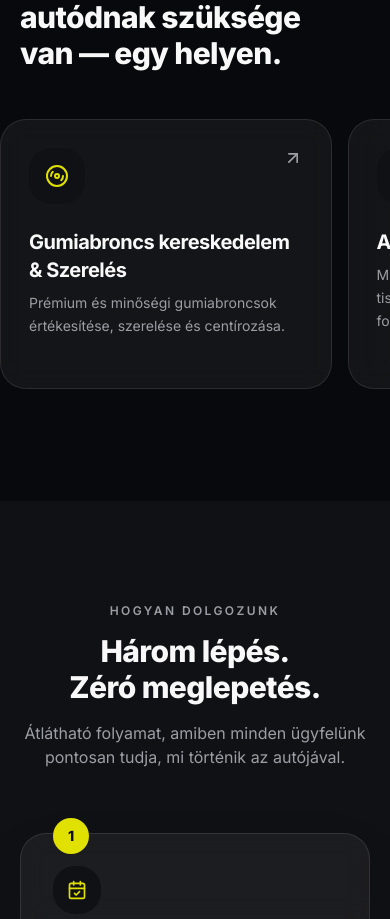
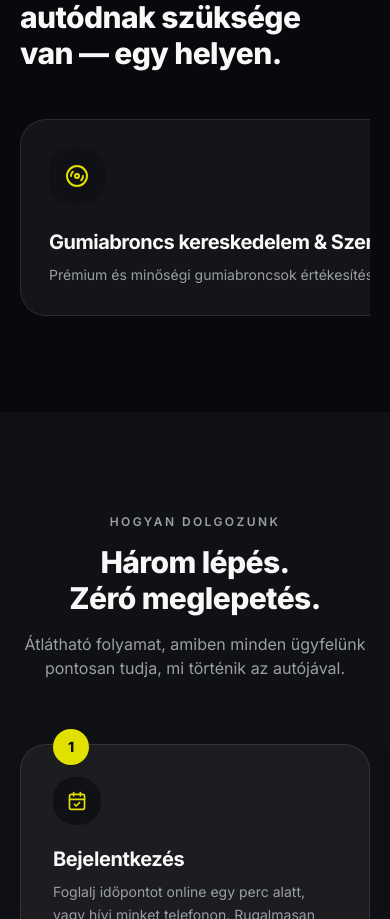
Before and after one commit to gabesz0214/patkocar, a React (Vite) app: page / in a window 390 px wide. Shown: the part 1268-2187 px from the top of the page. Built offline with nearby package versions, Linux system fonts and the light colour scheme.

Commit message:
fix: force services cards to layout as single row on mobile with snap scroll

```diff
--- a/src/components/site/Services.tsx
+++ b/src/components/site/Services.tsx
@@ -62,11 +62,11 @@ export function Services() {
           </a>
         </div>
 
-        <div className="mt-12 flex overflow-x-auto snap-x snap-mandatory scrollbar-hide pb-4 gap-4 -mx-5 px-5 md:grid md:grid-cols-2 lg:grid-cols-3 md:gap-5 md:overflow-visible md:pb-0 md:mx-0 md:px-0">
+        <div className="mt-12 flex md:grid md:grid-cols-3 gap-6 overflow-x-auto snap-x snap-mandatory flex-nowrap scrollbar-hide w-full px-4 md:px-0">
           {services.map((s) => (
             <article
               key={s.title}
-              className="group relative overflow-hidden rounded-3xl border border-white/10 bg-white/5 backdrop-blur-md p-7 transition-all duration-300 hover:-translate-y-1 md:border-border md:bg-card md:hover:border-primary/40 hover:shadow-elegant w-[85vw] sm:w-[380px] md:w-auto shrink-0 md:shrink snap-start md:snap-align-none"
+              className="group relative overflow-hidden rounded-3xl border border-white/10 bg-white/5 backdrop-blur-md p-7 transition-all duration-300 hover:-translate-y-1 md:border-border md:bg-card md:hover:border-primary/40 hover:shadow-elegant min-w-[85vw] md:min-w-0 snap-start flex-shrink-0"
             >
               <div className="absolute -right-12 -top-12 h-40 w-40 rounded-full bg-primary/0 blur-3xl transition-all duration-500 group-hover:bg-primary/20" />
               <div className="relative flex items-start justify-between">
```
